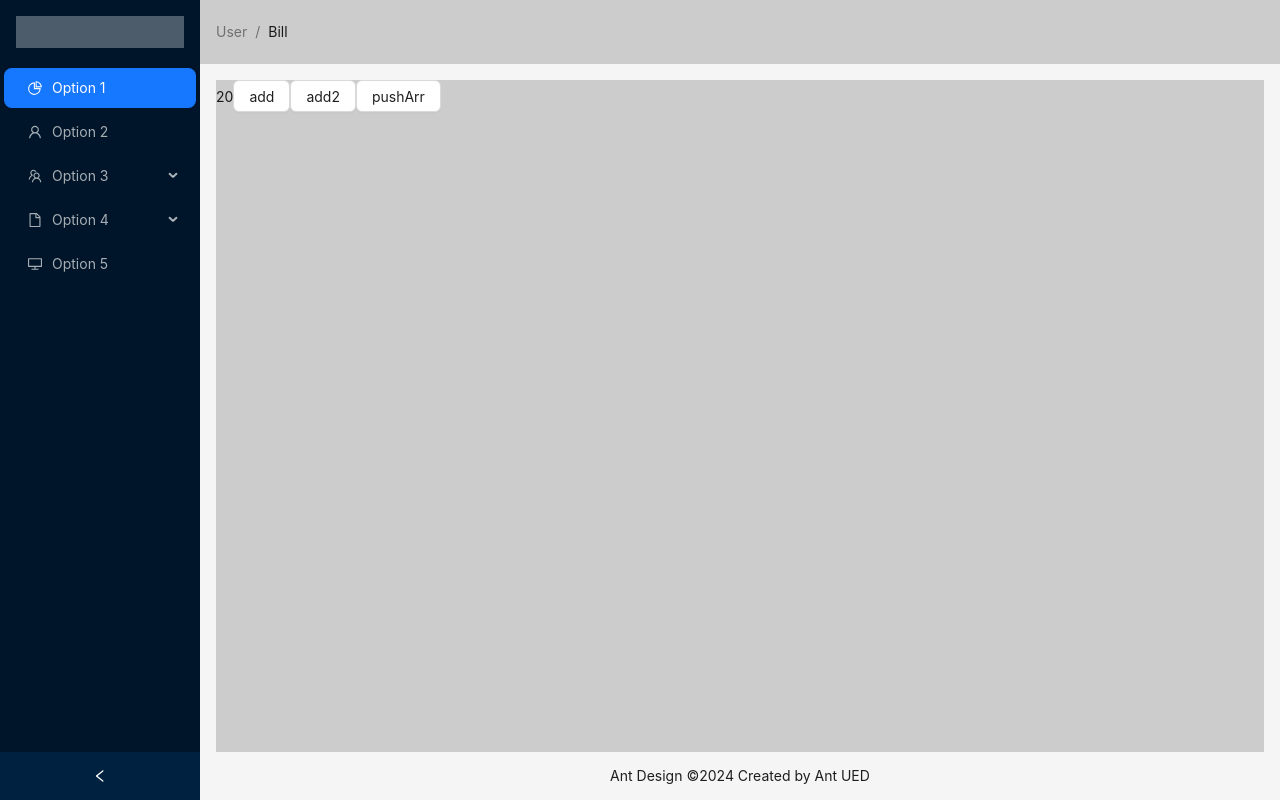
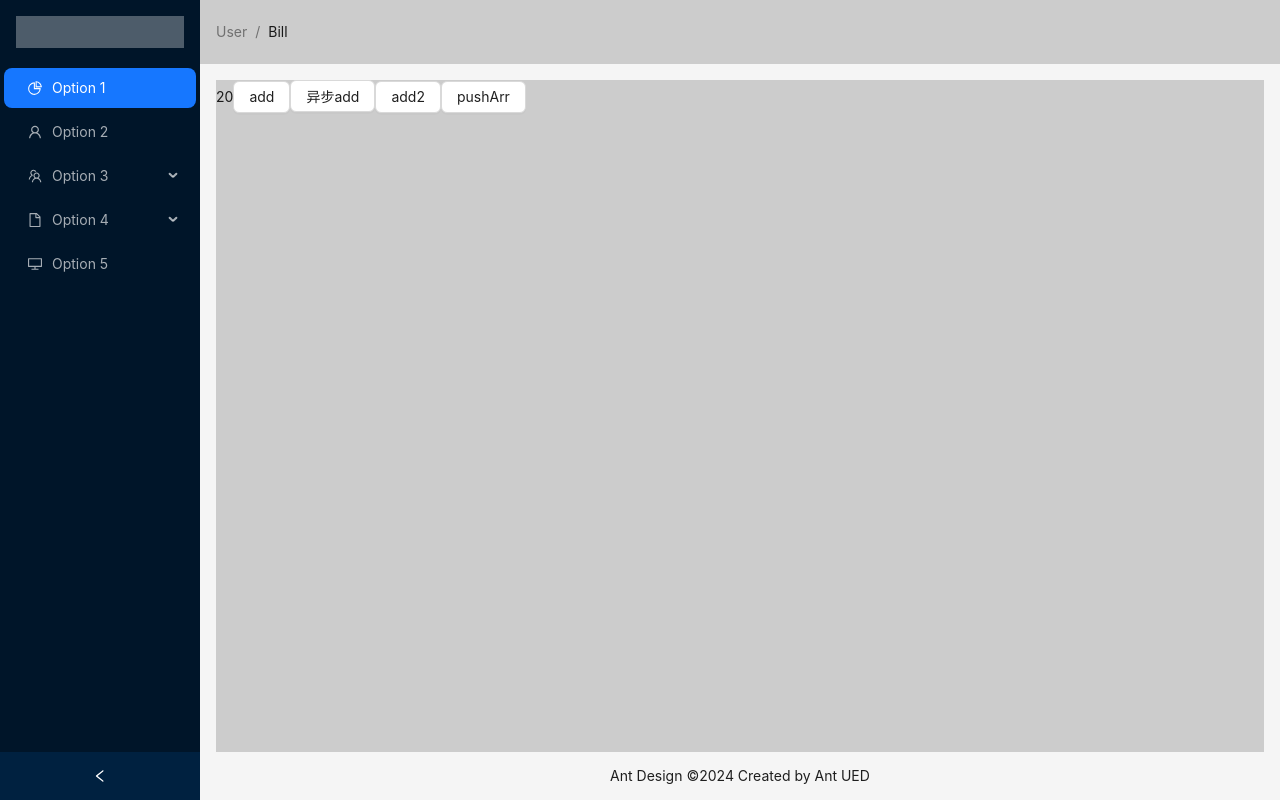
Before and after one commit to tang-suzi/react-tsDemo, a React (Vite) app: page /page1 in a window 1280 px wide. Built offline with nearby package versions, Linux system fonts and the light colour scheme.

Commit message:
feat: redux-thunk 异步dispatch

```diff
--- a/src/store/index.ts
+++ b/src/store/index.ts
@@ -1,4 +1,10 @@
-import { combineReducers, legacy_createStore as createStore } from "redux";
+import {
+  applyMiddleware,
+  combineReducers,
+  legacy_createStore as createStore,
+} from "redux";
+import { thunk } from "redux-thunk";
+
 // import reducer from "./reducer";
 import numReducer from "./numReducer/reducer";
 import arrReducer from "./arrReducer/reducer";
@@ -7,5 +13,7 @@ const reducers = combineReducers({
   arrReducer,
 });
 
+
 // export default createStore(reducer);
-export default createStore(reducers);
+// redux-thunk
+export default createStore(reducers, applyMiddleware(thunk));
--- a/src/store/numReducer/index.ts
+++ b/src/store/numReducer/index.ts
@@ -7,12 +7,23 @@ const actions: {
   ADD: (newState) => {
     newState.num++;
   },
+  //   ASYNC_ADD: (newState) => {
+  //     newState.num++;
+  //   },
   ADD2: (newState, action) => {
     newState.num += action.value;
+  },
+};
+const asyncActions = {
+  asyncAdd(dis: Function) {
+    setTimeout(() => {
+      dis({ type: "ADD" });
+    }, 1000);
   },
 };
 
 export default {
   state: { num: 20 },
-  actions
+  actions,
+  asyncActions,
 };
--- /dev/null
+++ b/src/store/saga.ts
@@ -0,0 +1,3 @@
+export function* helloSaga() {
+  console.log("saga");
+}
--- a/src/views/Page1/index.tsx
+++ b/src/views/Page1/index.tsx
@@ -1,5 +1,6 @@
 import { Button } from "antd";
 import { useDispatch, useSelector } from "react-redux";
+import numReducer from "@/store/numReducer";
 
 const Page1: React.FC = () => {
   const dispatch = useDispatch();
@@ -16,6 +17,16 @@ const Page1: React.FC = () => {
   const add = () => {
     dispatch({ type: "ADD" });
   };
+  const asyncAdd = () => {
+    // dispatch((dis: Function) => {
+    //   setTimeout(() => {
+    //     dis({ type: "ASYNC_ADD" });
+    //   }, 1000);
+    // });
+    // thunk写法
+    console.log(numReducer)
+    dispatch(numReducer.asyncActions.asyncAdd)
+  };
   const add2 = (value: number) => {
     dispatch({ type: "ADD2", value });
   };
@@ -27,6 +38,7 @@ const Page1: React.FC = () => {
     <div>
       {num}
       <Button onClick={add}>add</Button>
+      <Button onClick={asyncAdd}>异步add</Button>
       <Button onClick={() => add2(2)}>add2</Button>
       <Button onClick={() => pushArr(2)}>pushArr</Button>
     </div>
```
